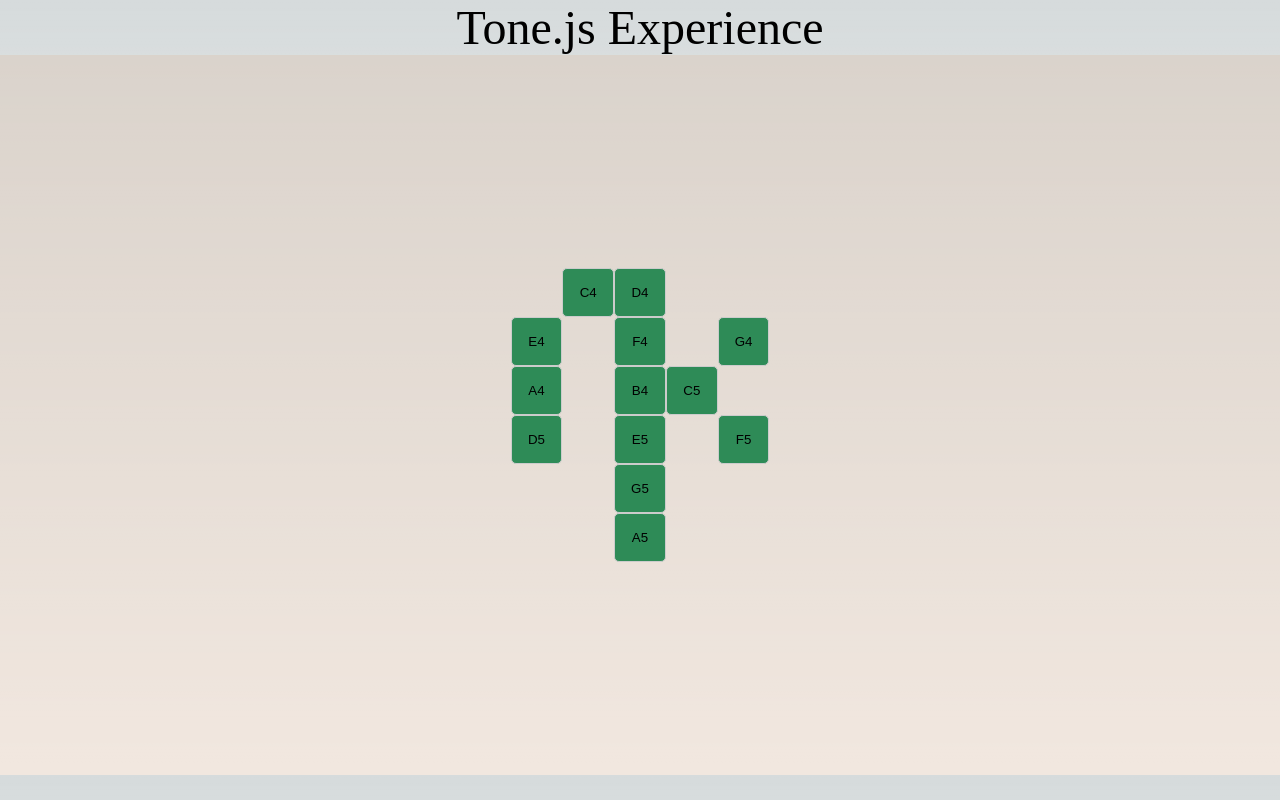
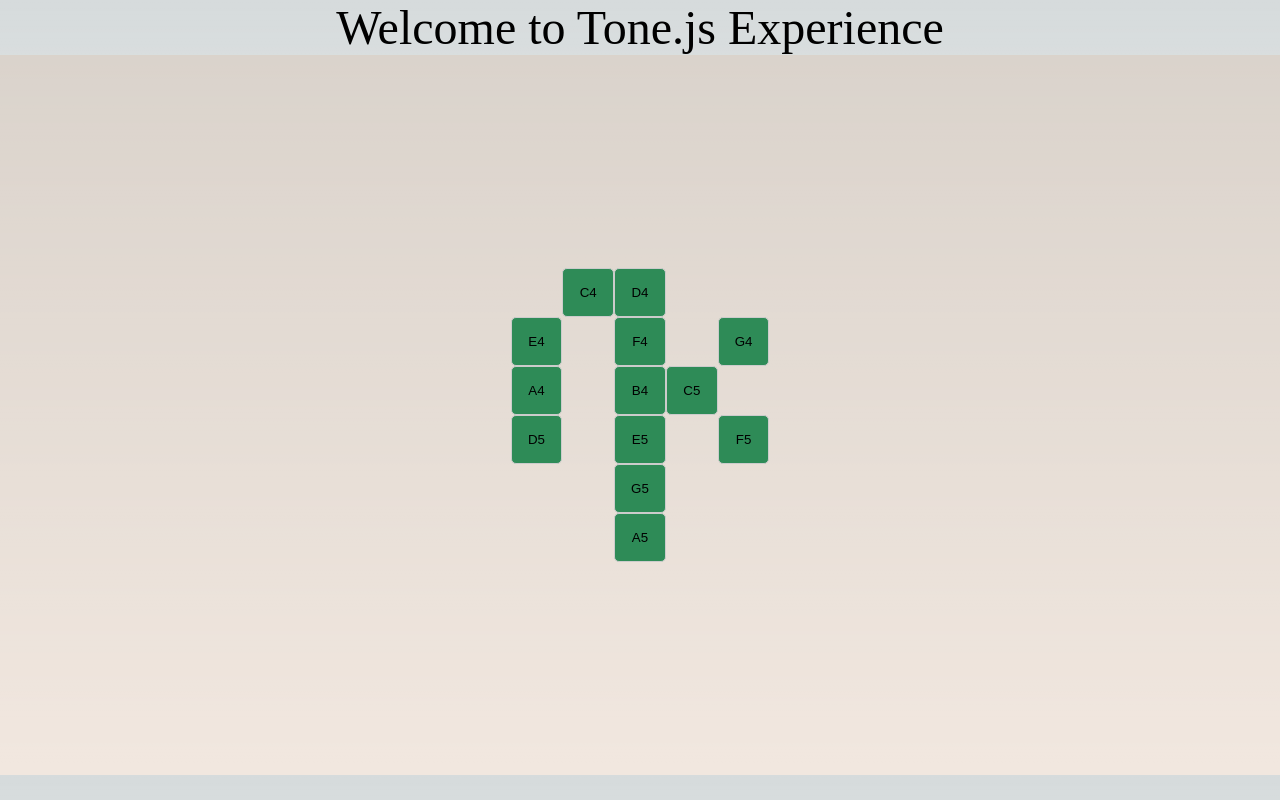
Before and after one commit to setare-sabouri/Tone-experience, a Next.js app: page / in a window 1280 px wide. Built offline with nearby package versions, Linux system fonts and the light colour scheme.

Commit message:
i18n setup

```diff
--- a/package.json
+++ b/package.json
@@ -10,10 +10,15 @@
   },
   "dependencies": {
     "audiokeys": "^0.1.1",
+    "i18n": "^0.15.1",
+    "i18next": "^23.7.14",
     "lit": "^3.0.2",
     "next": "^14.0.1",
+    "next-i18next": "^15.1.2",
     "react": "^18",
     "react-dom": "^18",
+    "react-i18next": "^14.0.0",
+    "react-intl": "^6.5.5",
     "sass": "^1.69.5",
     "tone": "^14.7.77"
   },
--- /dev/null
+++ b/public/locales/en/translation.json
@@ -0,0 +1,5 @@
+ {
+    "welcome": "Welcome to Tone.js Experience",
+    "about": "About Us",
+    "contact": "Contact Us"
+  }
--- /dev/null
+++ b/public/locales/sv/translation.json
@@ -0,0 +1,5 @@
+{
+  "welcome": "Välkommen till Tone.js-upplevelsen.",
+  "about": "Om oss",
+  "contact": "Kontakta oss"
+}
--- a/src/components/layout/layout.tsx
+++ b/src/components/layout/layout.tsx
@@ -1,15 +1,20 @@
-import styles from "./layout.module.scss";
+import React from 'react';
+import { useTranslation } from 'react-i18next'; // Updated import
+import styles from './layout.module.scss';
 
 export default function RootLayout({
   children,
 }: {
   children: React.ReactNode;
 }) {
+  const { t } = useTranslation();
   return (
     <>
-      <nav className={styles.title}>Tone.js Experience</nav>
+      <nav className={styles.title}>
+        <p>{t('welcome')}</p>
+      </nav>
       <main>{children}</main>
-      {/* <footer>footer</footer> */}
+      {/* rest of the page  */}
     </>
   );
 }
--- a/src/pages/_app.tsx
+++ b/src/pages/_app.tsx
@@ -1,6 +1,12 @@
-import "@styles/globals.css";
-import type { AppProps } from "next/app";
+import '@styles/globals.css';
+import type { AppProps } from 'next/app';
+import { I18nextProvider } from 'react-i18next';
+import i18n from './i18n';
 
 export default function App({ Component, pageProps }: AppProps) {
-  return <Component {...pageProps} />;
+  return (
+    <I18nextProvider i18n={i18n}>
+      <Component {...pageProps} />
+    </I18nextProvider>
+  );
 }
--- /dev/null
+++ b/src/pages/i18n.tsx
@@ -0,0 +1,25 @@
+import i18n from 'i18next';
+import { initReactI18next } from 'react-i18next';
+
+const resources = {
+  en: {
+    translation: require('../../public/locales/en/translation.json'),
+  },
+  sv: {
+    translation: require('../../public/locales/sv/translation.json'),
+  },
+};
+
+i18n.use(initReactI18next).init({
+  lng: 'en',
+  fallbackLng: 'en',
+  keySeparator: '.',
+
+  resources,
+
+  interpolation: {
+    escapeValue: false,
+  },
+});
+
+export default i18n;
```
Also changed, not shown: src/components/layout/layout.module.scss (+4 -4 lines), src/pages/index.tsx (+5 -4 lines), 2 other files (tests, documents, lock files or other folders).
